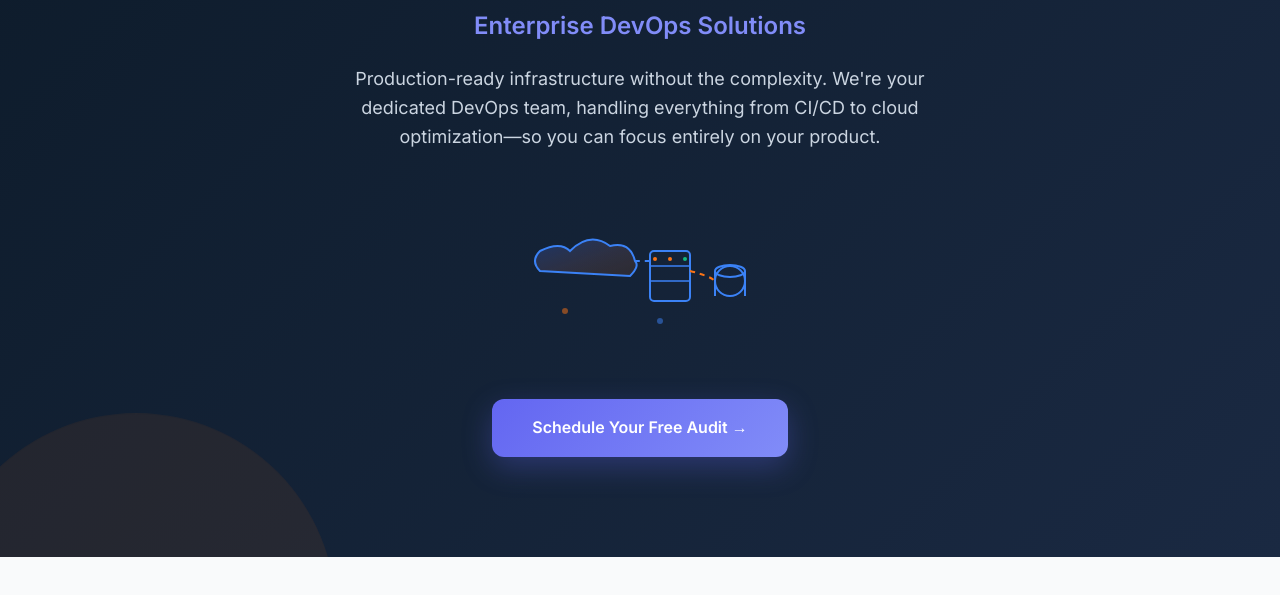
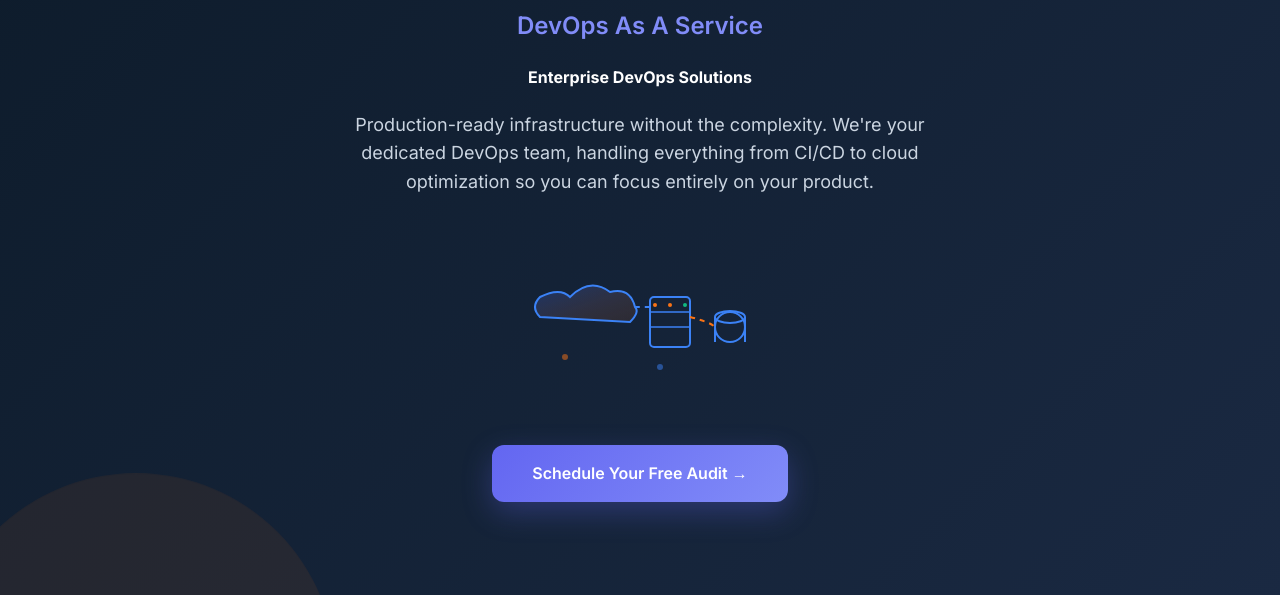
Before and after one commit to devopswithdayanand/dexaa.in, a plain HTML site: page index.html in a window 1280 px wide. Shown: the part 213-808 px from the top of the page. Drawn offline with Linux system fonts and the light colour scheme.

Commit message:
DevOps as a service is addded

```diff
--- a/index.html
+++ b/index.html
@@ -669,8 +669,9 @@ footer p {
     </div>
     DEXAA
   </h1>
-  <h3>Enterprise DevOps Solutions</h3>
-  <p>Production-ready infrastructure without the complexity. We're your dedicated DevOps team, handling everything from CI/CD to cloud optimization—so you can focus entirely on your product.</p>
+  <h3>DevOps As A Service</h3>
+  <h4>Enterprise DevOps Solutions</h4>
+  <p>Production-ready infrastructure without the complexity. We're your dedicated DevOps team, handling everything from CI/CD to cloud optimization so you can focus entirely on your product.</p>
 
   <div class="hero-image">
     <svg width="300" height="200" viewBox="0 0 300 200" fill="none" xmlns="http://www.w3.org/2000/svg" style="max-width: 100%; height: auto;">
```
